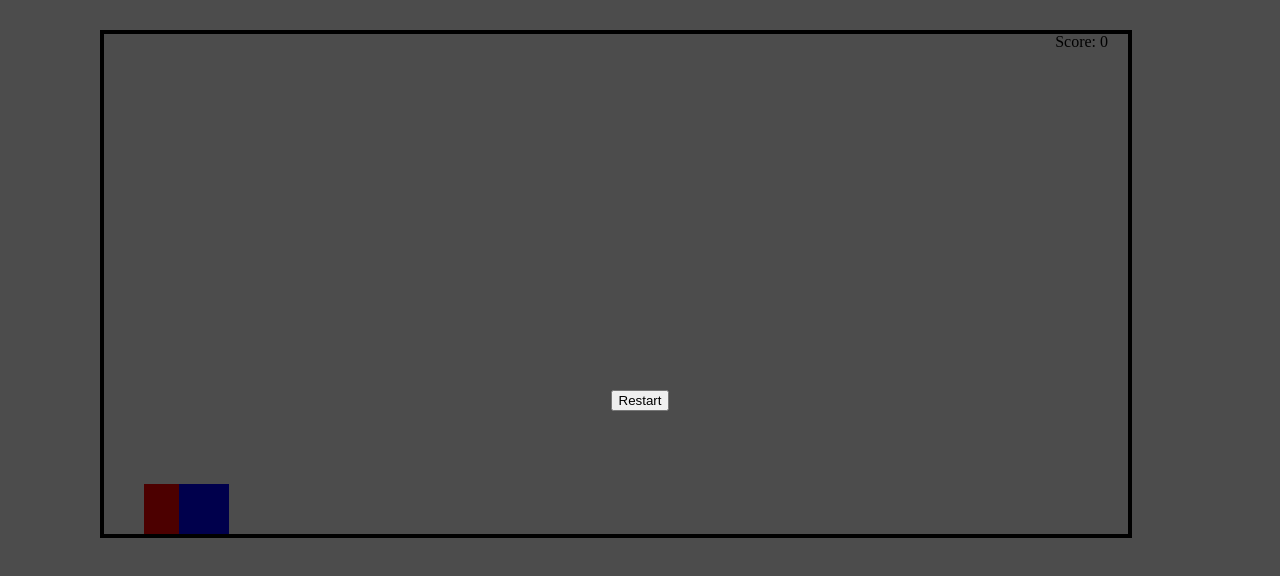
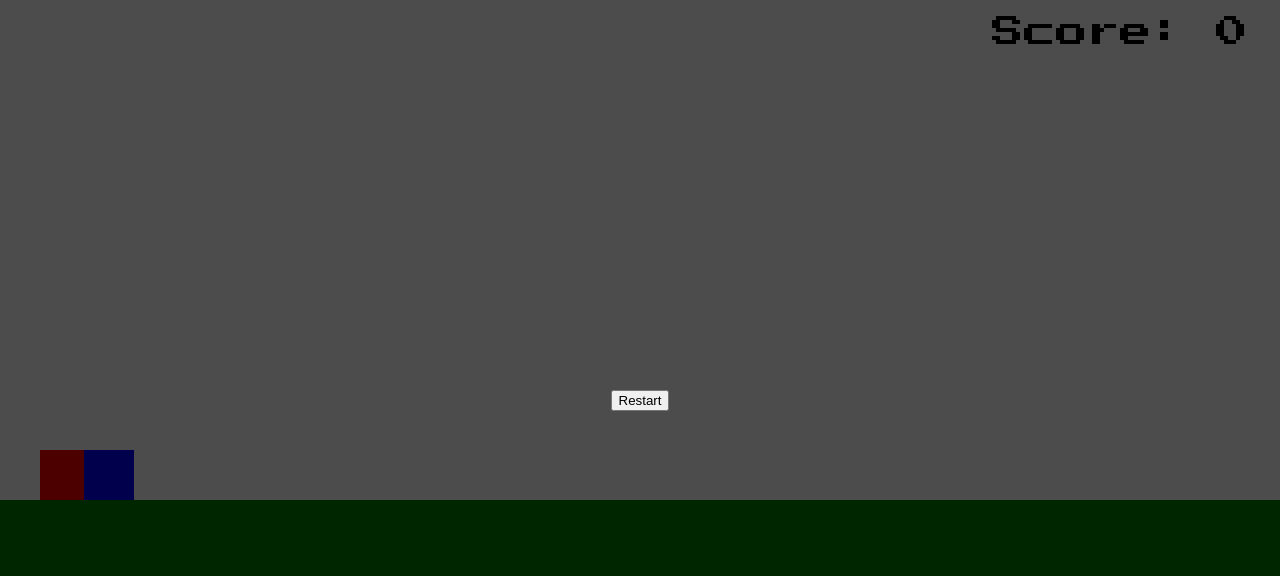
Before and after one commit to lucastoll/RunnerCidadeEcologica, a plain HTML site: page index.html in a window 1280 px wide. Both pictures are taken after a click on the button "Start". Drawn offline with Linux system fonts and the light colour scheme.

Commit message:
styles: rework visual

```diff
--- a/assets/css/style.css
+++ b/assets/css/style.css
@@ -1,17 +1,16 @@
 body{
 	position: relative;
+	background: green;
 }
 
 /*Mexe na area do jogo*/
 .areajogo1{
 	display: none;
-	border: 4px solid black;
-    width: 80%;
+    width: 100%;
     height: 500px;
 	position: relative;
-    margin-top: 30px;
 	overflow: hidden;
-	left: 100px;
+	background: white;
 }
 /*Mexe no obstaculo terrestre carro*/
 .obstaculocarro{
@@ -19,7 +18,7 @@
 	bottom: 0px;
 	width: 50px;
 	height: 50px;
-	right: -5%;
+	right: -20%;
 	background-color: blue;
 }
 /*mexe na obstaculo aéreo placa*/
@@ -28,7 +27,7 @@
 	bottom: 100px;
 	width: 50px;
 	height: 50px;
-	right: -5%;
+	right: -20%;
 	background-color: green;
 }
 /*Mexe no jogador*/
@@ -111,8 +110,11 @@
 	top: 0;
 	left: 0;
 }
+
 .pontuacao{
 	text-align: right;
-	margin-left: 80%;
-	margin-right: 20px;
+	margin-top: 16px;
+	margin-right: 32px;
+	font-size: 32px;
+	font-family: 'Press Start 2P', cursive;
 }
--- a/assets/js/colisao.js
+++ b/assets/js/colisao.js
@@ -15,7 +15,7 @@
   posicaoObstaculoDois = arrayObstaculos[1].offsetLeft;
 
   posicaoPlayer = window.getComputedStyle(player).bottom.replace("px", "");
-  console.log(posicaoObstaculoDois, posicaoPlayer)
+  //console.log(posicaoObstaculoDois, posicaoPlayer)
 
 
   const playerEstaColidindo =
--- a/assets/js/comecarJogo.js
+++ b/assets/js/comecarJogo.js
@@ -29,9 +29,9 @@
 function comecarJogo(){
   jogoEmExecucao = true;
   obstaculoUm.style.left = "auto";
-  obstaculoUm.style.right = "-5%";
+  obstaculoUm.style.right = "-20%";
   obstaculoDois.style.left = "auto";
-  obstaculoDois.style.right = "-5%";
+  obstaculoDois.style.right = "-20%";
   popUp.style.display = "none";
   player.classList.remove("pula");
   player.style.bottom = '0px';
--- a/assets/js/pontuacao.js
+++ b/assets/js/pontuacao.js
@@ -2,6 +2,7 @@
 let ponto=0;
 let timerObstaculos = Math.floor((-0.1 * ponto + 2.10) * 1000)
 function Marcaponto(){
+    timerObstaculos = Math.floor((-0.1 * ponto + 2.10) * 1000)
     console.log(timerObstaculos)
     ponto++;
     pontuacao.innerHTML=`Score: ${ponto}`;
--- a/index.html
+++ b/index.html
@@ -6,6 +6,9 @@
     <meta name="viewport" content="width=device-width, initial-scale=1.0">
     <link rel="stylesheet" href="./assets/css/reset.css">
     <link rel="stylesheet" href="./assets/css/style.css">
+    <link rel="preconnect" href="https://fonts.googleapis.com">
+    <link rel="preconnect" href="https://fonts.gstatic.com" crossorigin>
+    <link href="https://fonts.googleapis.com/css2?family=Press+Start+2P&display=swap" rel="stylesheet">
     <title>runnerUPx</title>
 </head>
 <body>
```
